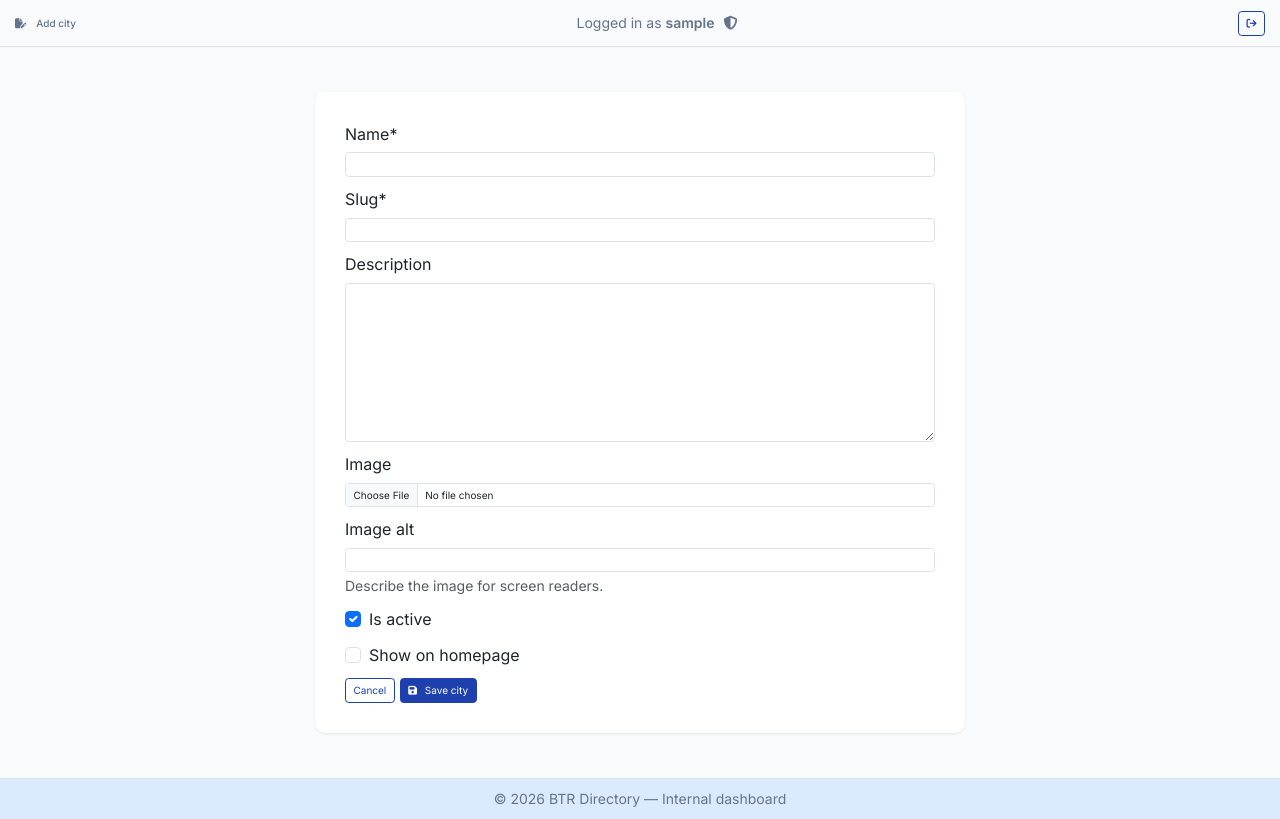
After one commit to creatvie-introvert/btr-directory-mvp, a Django app: page /dashboard/cities/add/ in a window 1280 px wide. The commit adds this page. Run offline with Django 5.2, Linux system fonts and the light colour scheme; the visitor is signed in with stand-in values (Sample User, id 1); some libraries are stand-ins or nearby versions.

Commit message:
feat(dashboard): add create city form with crispy forms integration

```diff
--- a/config/settings.py
+++ b/config/settings.py
@@ -45,6 +45,8 @@ INSTALLED_APPS = [
     'django.contrib.humanize',
     'cloudinary_storage',
     'cloudinary',
+    'crispy_forms',
+    'crispy_bootstrap5',
 
     'core',
     'cities',
@@ -115,6 +117,9 @@ LOGIN_URL = "login"
 LOGIN_REDIRECT_URL = "dashboard:index"
 LOGOUT_REDIRECT_URL = "login"
 
+CRISPY_ALLOWED_TEMPLATE_PACKS = "bootstrap5"
+CRISPY_TEMPLATE_PACK = "bootstrap5"
+
 
 # Internationalization
 # https://docs.djangoproject.com/en/5.2/topics/i18n/
--- /dev/null
+++ b/dashboard/forms.py
@@ -0,0 +1,17 @@
+from django import forms
+
+from cities.models import City
+
+
+class CityForm(forms.ModelForm):
+    class Meta:
+        model = City
+        fields = (
+            "name",
+            "slug",
+            "description",
+            "image",
+            "image_alt",
+            "is_active",
+            "show_on_homepage",
+        )
--- /dev/null
+++ b/dashboard/templates/dashboard/cities/create.html
@@ -0,0 +1,42 @@
+{% extends "dashboard/base.html" %}
+{% load static %}
+{% load crispy_forms_tags %}
+
+{% block title %}Dashboard &mdash; BTR Directory{% endblock %}
+
+{% block dashboard_title %}
+<div class="d-flex gap-2 align-items-center text-muted">
+    <i class="fa-solid fa-file-pen me-2"></i>
+    Add city
+</div>
+{% endblock %}
+
+{% block dashboard_content %}
+
+<section class="py-5">
+    <div class="container">
+        <div class="row justify-content-center">
+            <div class="col-12 col-md-10 col-lg-8 col-xl-7">
+                <div class="card border-0 shadow-sm rounded-4">
+                    <div class="card-body p-4 p-lg-5">
+                        <form method="POST" enctype="multipart/form-data" class="needs-validation" novalidate>
+                            {% csrf_token %}
+                            {{ city_form|crispy }}
+
+                            <div class="d-flex flex-column flex-sm-row gap-2 mt-3">
+                                <a href="{% url 'dashboard:cities_list' %}" class="btn btn-secondary">
+                                    Cancel
+                                </a>
+                                <button type="submit" class="btn btn-primary">
+                                    <i class="fa-solid fa-floppy-disk me-2"></i>
+                                    Save city
+                                </button>
+                            </div>
+                        </form>
+                    </div>
+                </div>
+            </div>
+        </div>
+    </div>
+</section>
+{% endblock %}
--- a/dashboard/templates/dashboard/cities/list.html
+++ b/dashboard/templates/dashboard/cities/list.html
@@ -28,8 +28,7 @@
                 </div>
 
                 <div class="d-flex flex-column flex-sm-row gap-2 col-12 col-sm-auto">
-                    <!-- TODO: replace href with dashboard add city link -->
-                    <a href="#" class="btn btn-primary btn-lg">
+                    <a href="{% url 'dashboard:cities_add' %}" class="btn btn-primary btn-lg">
                         <i class="fa-solid fa-plus me-2"></i>
                         Add City
                     </a>
@@ -130,10 +129,10 @@
 
                                     <!-- Row actions -->
                                     <div class="d-flex gap-4">
+                                        <!-- TODO: update edit button -->
                                         <a href="#" class="btn btn-primary">
                                             Edit
                                         </a>
-                                        <!-- TODO: replace link with city activate/deactivate -->
                                         <form method="POST" action="{% url 'dashboard:city_toggle_active' city.id %}">
                                             {% csrf_token %}
 
--- a/dashboard/urls.py
+++ b/dashboard/urls.py
@@ -16,4 +16,6 @@ urlpatterns = [
         views.city_toggle_active,
         name="city_toggle_active",
     ),
+    path("cities/add/", views.create_city, name="cities_add"),
+
 ]
--- a/dashboard/views.py
+++ b/dashboard/views.py
@@ -4,6 +4,7 @@ from django.contrib.auth.decorators import login_required, user_passes_test
 from django.db.models import Q
 
 from cities.models import City
+from .forms import CityForm
 
 
 def is_staff_or_superuser(user):
@@ -72,3 +73,24 @@ def city_toggle_active(request, city_id):
         return redirect(f"{redirect_url}?{query_string}")
 
     return redirect(redirect_url)
+
+
+@login_required
+@user_passes_test(is_staff_or_superuser)
+def create_city(request):
+    if request.method == "POST":
+        city_form = CityForm(request.POST, request.FILES)
+
+        if city_form.is_valid():
+            city_form.save()
+            return redirect("dashboard:cities_list")
+    else:
+        city_form = CityForm()
+
+    return render(
+        request,
+        "dashboard/cities/create.html",
+        {
+            "city_form": city_form,
+        }
+    )
--- a/requirements.txt
+++ b/requirements.txt
@@ -3,9 +3,11 @@ bleach==6.3.0
 certifi==2025.11.12
 charset-normalizer==3.4.4
 cloudinary==1.44.1
+crispy-bootstrap5==2025.6
 dj-database-url==3.0.1
 Django==5.2.9
 django-cloudinary-storage==0.3.0
+django-crispy-forms==2.5
 django-summernote==0.8.20.0
 gunicorn==23.0.0
 idna==3.11
```
